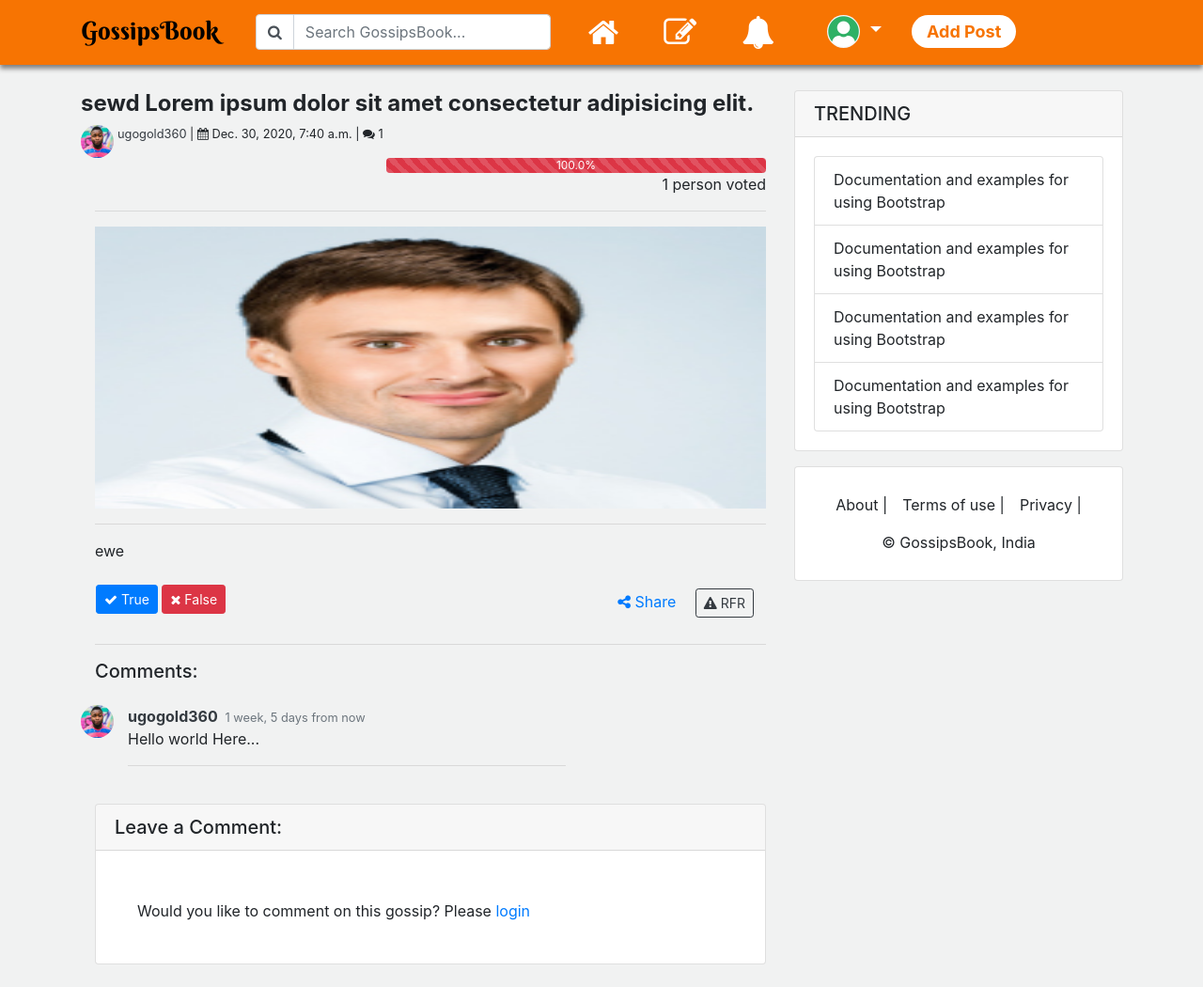
After one commit to sabiprogrammer/gossipsBook, a Django app: a page that uses controls/templates/base.html in a window 1280 px wide. The commit adds this page. Shown: the whole page at 94% size. Run offline with Django 3.2, Linux system fonts and the light colour scheme; data comes from the database, SQL or seed files in the repository; both versions use the stored data as it was after the commit; some libraries are stand-ins or nearby versions.

Commit message:
gossip detail feature fully implemented

```diff
--- a/controls/templates/base.html
+++ b/controls/templates/base.html
@@ -86,6 +86,25 @@
             $(".data").hide();
             $("#" + $(this).val()).fadeIn(700);
         });
+
+
+
+        $('.reaction').on('click', function() {
+            var id = $(this).data('id');
+            var action = $(this).data('action');
+            var boldAction = "<strong class='text-uppercase'>"+ action +"</strong>"
+            var message = 'You are about to vote "'+ boldAction +'" for this post'
+
+            $("#gossip_id").val(id)
+            $("#action").val(action)
+
+            $("#cheater_id").val(id)
+
+            $(".appendReaction").remove()
+            $("<p class='appendReaction'>" + message + "</p>").insertAfter('#reactionSection');
+
+        });
+
     });
 </script>
 <!-- End Custom Javascript/JQuery -->
--- /dev/null
+++ b/controls/templates/detail.html
@@ -0,0 +1,212 @@
+{% load humanize %}
+<section class="row">
+   <h4><strong>{{post.title}} Lorem ipsum dolor sit amet consectetur adipisicing elit.</strong> </h4>
+</section>
+
+<section class="row">
+   <img class="rounded-circle" src="{{post.author.profile.image.url}}" alt="{{post.author.username}} image" style="width: 35px; height: 35px;">
+
+   <small class="pl-1">
+
+   <span> <a href="{% url 'users:user_view_profile' post.author.username %}" class="text-dark">{{post.author.username}} </a> </span> |
+   <span><i class="fa fa-calendar"></i> {{post.date_published}} </span> |
+   <span><i class="fa fa-comments"></i> {{post.get_total_comments.count}}</span>
+   </small>
+</section>
+<div class="row">
+   <div class="col-5">
+   </div>
+
+   <div class="col-7">
+      <div class="progress">
+            <div class="progress-bar progress-bar-striped bg-primary" role="progressbar" style="width: {{post.percent_true}}%" aria-valuenow="{{post.percent_true}}" aria-valuemin="0" aria-valuemax="100">{{post.percent_true}}%</div>
+            <div class="progress-bar progress-bar-striped bg-danger" role="progressbar" style="width: {{post.percent_false}}%" aria-valuenow="{{post.percent_false}}" aria-valuemin="0" aria-valuemax="100">{{post.percent_false}}%</div>
+      </div>
+      <div class="text-right">{{post.get_total_voters}} person{{post.get_total_voters|pluralize}} voted</div>
+   </div>
+</div>
+<hr>
+
+<section>
+   <img class="img-fluid" src="{{post.image.url}}" alt="gossips book" style="max-height: 300px; width: 100%;">
+</section>
+
+<hr>
+
+<section>
+   {{post.content}}
+</section>
+
+
+<div class="row mt-3">
+   <div class="col m-2 ml-3 d-inline">
+       <div class="row d-inline">
+           <form class="d-inline">
+                   {% if request.user in post.true.all or request.user in post.false.all %}
+                   <button type="button" class="btn btn-sm btn-primary disabled">
+                       <i class="fa fa-check"></i> True
+                   </button>
+                   {% else %}
+                   <button type="button"
+                       data-toggle="modal"
+                       data-id="{{post.id}}"
+                       data-action="true"
+                       data-target="#reactionModal"
+                       class="reaction btn btn-sm btn-primary">
+                       <i class="fa fa-check"></i>
+                       True
+                   </button>
+                   {% endif %}
+           </form>
+
+           <form class="d-inline">
+               {% if request.user in post.false.all or request.user in post.true.all %}
+               <button type="button" class="btn btn-sm btn-danger disabled">
+                       <i class="fa fa-times"></i> False
+                   </button>
+               {% else %}
+               <button type="button"
+                   data-toggle="modal"
+                   data-id="{{post.id}}"
+                   data-action="false"
+                   data-target="#reactionModal"
+                   class="reaction btn btn-sm btn-danger">
+                   <i class="fa fa-times"></i>
+                   False
+               </button>
+               {% endif %}
+           </form>
+       </div>
+
+       {% if request.user in post.true.all %}
+       <div style="color: #F77402; margin-left: -10px;" class="text-small">
+          <small>You voted true</small>
+       </div>
+       {% elif request.user in post.false.all %}
+       <div style="color: #F77402; margin-left: -10px;" class="text-small">
+           <small>You voted false</small>
+       </div>
+       {% endif %}
+   </div>
+
+   <div class="col m-2 p-1 d-inline text-right mr-4">
+       <a href="#" class="mr-3"> <i class="fa fa-share-alt"></i> <span class="d-none d-md-inline">Share</span> </a>
+       <a class="btn btn-outline-dark btn-sm" href="#" class="rfr" data-toggle="modal" data-id="{{post.id}}" data-title="{{post.title}}" data-target="#rfrModal">
+           <i class="fa fa-exclamation-triangle"></i> RFR
+       </a>
+   </div>
+</div>
+
+<hr>
+
+<section>
+   <h5 class="mb-4">Comments:</h5>
+   {% for comment in post.get_total_comments.all %}
+  <div class="mb-3 row">
+      <div>
+         <img class="rounded-circle" src="{{comment.author.profile.image.url}}" alt="{{comment.author.username}} image" style="width: 35px; height: 35px;">
+      </div>
+
+      <div class="col-8">
+         <strong><a href="{% url 'users:user_view_profile' comment.author.username %}" class="text-dark">{{comment.author.username}}</a>  </strong>
+         <small class="text-muted ml-1">{{comment.date_published|naturaltime}}</small>
+
+          <div>
+            {{comment.content|safe}}
+          </div>
+          <hr>
+      </div>
+  </div>
+  {% empty %}
+  <div class="container">
+     <h5>This post does not have any comment yet.</h5>
+     <br>
+  </div>
+   {% endfor %}
+</section>
+
+ <!-- Comments Form -->
+ <div class="card my-4">
+   <h5 class="card-header">Leave a Comment:</h5>
+   <div class="card-body">
+
+      {% if user.is_authenticated %}
+     <form action="{% url 'gossips:gossip_add_comment' %}" method="post">
+      {% csrf_token %}
+      <input type="hidden" name="gossipId" value="{{post.id}}">
+       <div class="form-group">
+         <textarea required class="form-control" name="commentContent" rows="3" placeholder="Your comment..."></textarea>
+       </div>
+       <button type="submit" class="btn btn-primary"><i class="fa fa-send"></i> Submit</button>
+     </form>
+     {% else %}
+     <div class="container mt-2 p-4">
+         Would you like to comment on this gossip? Please <a href="/accounts/login">login</a>
+     </div>
+     {% endif %}
+   </div>
+ </div>
+
+
+
+<!-- Reaction Modal -->
+<div class="modal fade" id="reactionModal" tabindex="-1" role="dialog" aria-labelledby="exampleModalCenterTitle" aria-hidden="true">
+   <div class="modal-dialog modal-dialog-centered" role="document">
+       <div class="modal-content">
+           <div class="row pl-5 pt-3 container">
+               <div>
+               </div>
+           </div>
+
+           {% if request.user.is_authenticated %}
+           <div class="container">
+               <p id="reactionSection"></p>
+               <p>
+                   <strong>Note that you CANNOT undo this action...</strong>
+               </p>
+           </div>
+           <form class="d-inline" action="{% url 'gossips:gossip_reaction' %}">
+               <input type="hidden" name="action" value="" id="action">
+               <input type="hidden" name="gossip_id" value="" id="gossip_id">
+
+
+               <div class="modal-footer">
+                   <button type="button" class="btn btn-outline-secondary" data-dismiss="modal">No, Go Back</button>
+                   <button class="btn btn-outline-primary"><i class="fa fa-send"></i> Yes, continue </button>
+               </div>
+           </form>
+           {% else %}
+           <div class="container mt-2 p-4">
+               Would you like to vote on this gossip? Please <a href="/accounts/login">login</a>
+           </div>
+           {% endif %}
+       </div>
+   </div>
+</div>
+<!-- End reaction Modal -->
+
+
+
+<!-- RFR Modal -->
+<div class="modal fade" id="rfrModal" tabindex="-1" role="dialog" aria-labelledby="exampleModalCenterTitle" aria-hidden="true">
+   <div class="modal-dialog modal-dialog-centered" role="document">
+       <div class="modal-content">
+           <div class="container">
+               <div class="modal-body">
+                  <h5>Why do you want to Request For Removal (RFR) of this post?</h5>
+               </div>
+
+               <form>
+                  <textarea required class="form-control" name="rfr_form" id="rfr_form" cols="30" rows="5" placeholder="State your reason here and we will consider it"></textarea>
+               </form>
+               <br>
+           </div>
+
+           <div class="modal-footer">
+            <button type="button" class="btn btn-outline-secondary btn-sm" data-dismiss="modal">Go Back</button>
+            <button class="btn btn-outline-primary btn-sm" data-dismiss="modal"><i class="fa fa-send"></i> Submit </button>
+           </div>
+       </div>
+   </div>
+</div>
+<!-- End RFR Modal -->
--- a/controls/templates/navigation.html
+++ b/controls/templates/navigation.html
@@ -286,7 +286,7 @@
                     </div>
                     <div class="row">
                         <div class="form-group col">
-                            <input type="file" accept="image/*" class="form-control" name="image">
+                            <input required type="file" accept="image/*" class="form-control" name="image">
                             <small class="text-muted">Add Proof (Mandatory - Image only)</small>
                         </div>
 
--- a/controls/templates/startwriting.html
+++ b/controls/templates/startwriting.html
@@ -221,7 +221,7 @@
                     </div>
                     <div class="row">
                         <div class="form-group col">
-                            <input type="file" accept="image/*" class="form-control-file" name="image" required>
+                            <input required type="file" accept="image/*" class="form-control-file" name="image" required>
                             <small class="text-muted">Add Proof (Mandatory - Image only)</small>
                         </div>
 
--- a/gossips/models.py
+++ b/gossips/models.py
@@ -49,7 +49,7 @@ class GossipsModel(models.Model):
         return reverse('gossips:gossip_update', kwargs={'gossip_slug': self.slug})
 
     def get_total_comments(self):
-        return self.comments_set.all()
+        return self.comments_set.all().order_by('-date_published')
 
     def percent_true(self):
         true_number = int(self.true.all().count())
--- /dev/null
+++ b/gossips/templates/gossips/gossip_detail.html
@@ -0,0 +1,17 @@
+{% extends 'base.html' %}
+{% block content %}
+
+<section class="ml-3">
+   {% include 'detail.html' with post=gossip %}
+</section>
+
+{% endblock content %}
+
+<section>
+   {% block navigation %} {% include 'navigation.html' %} {% endblock navigation %}
+</section>
+
+
+<section>
+   {% block aside %} {% include 'aside.html' %} {% endblock aside %}
+</section>
```
Also changed, not shown: cheaters/templates/cheaters/index.html (+0 -14 lines), gossips/templates/gossips/index.html (+1 -20 lines), db.sqlite3, static/images/cheaters/1/avatar-1.jpg (added), static/images/cheaters/1/home-port6.png (added), static/images/gossips/1/avatar-0.jpg (added), static/images/gossips/1/avatar-2_xWgu5JN.jpg (added), static/images/gossips/1/bg.jpg (added).
